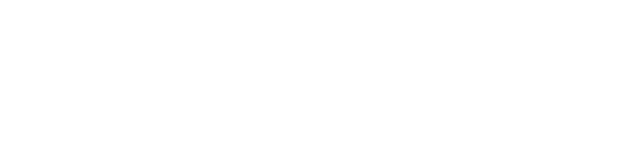
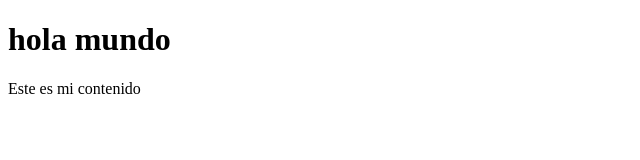
Before and after one commit to Bseguraoyola/basico-git, a plain HTML site: page index.html in a window 1280 px wide. Shown: the whole page, without its empty margins (0-640 px from the left). Drawn offline with Linux system fonts and the light colour scheme.

Commit message:
se agrego una seccion

```diff
--- a/index.html
+++ b/index.html
@@ -6,5 +6,9 @@
     <title>hola mundo</title>
 </head>
 <body>
+    <h1>hola mundo</h1>
+    <section>
+        Este es mi contenido
+    </section>
 </body>
 </html>
```
